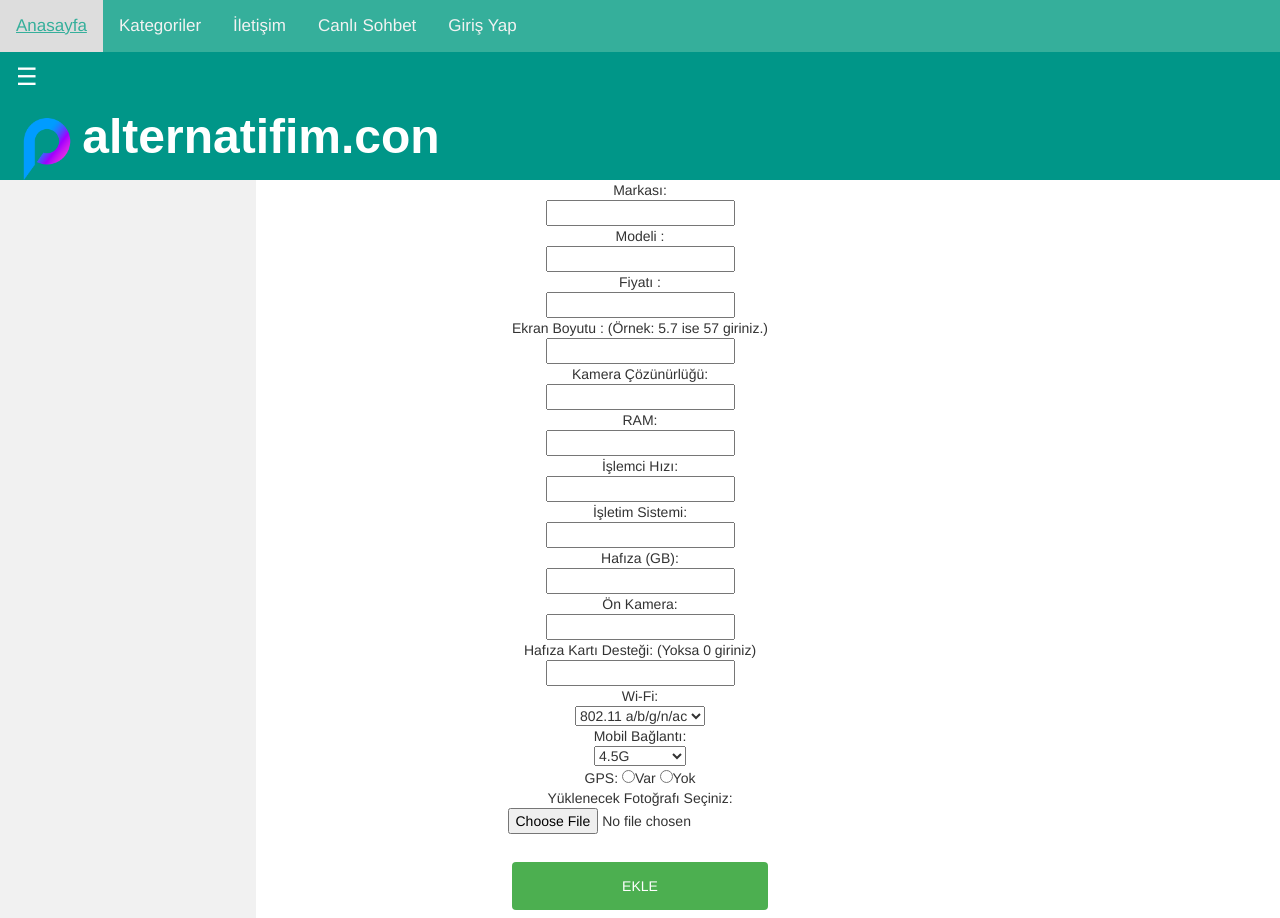
After one commit to ibrahimtosunoglu/YMU-313GrupWEB, a PHP site: page /webproje/Telefonlarekle.php in a window 1280 px wide. The commit adds this page. Run offline with PHP 8.4, Linux system fonts and the light colour scheme; data that the repository does not hold is empty; some libraries are stand-ins or nearby versions.

Commit message:
Admin Paneli ve Telefon Ekleme

```diff
--- /dev/null
+++ b/webproje/Telefonlarekle.php
@@ -0,0 +1,80 @@
+<?php
+include "baglanti.php";
+include "adminpanel.php";?>
+<style>
+
+
+    input[type=submit] {
+        width: 20%;
+        background-color: #4CAF50;
+        color: white;
+        padding: 14px 20px;
+        margin: 8px 0;
+        border: none;
+        border-radius: 4px;
+        cursor: pointer;
+    }
+
+    input[type=submit]:hover {
+        background-color: #45a049;
+    }
+
+
+
+</style>
+<html>
+<head>
+
+</head>
+<body>
+<center>
+    <form method="post" action="telefoneklemeislemi.php">
+        Markası:<br>
+        <input type="text" name="marka"><br>
+        Modeli :<br>
+        <input type="text" name="model"><br>
+        Fiyatı :<br>
+        <input type="number" name="fiyat" ><br>
+        Ekran Boyutu : (Örnek: 5.7 ise 57 giriniz.)<br>
+        <input type="number" step="0.1" name="ekran_boyutu"><br>
+        Kamera Çözünürlüğü:<br>
+        <input type="number" name="kamera_cozunurlugu"><br>
+        RAM:<br>
+        <input type="number" name="ram"><br>
+        İşlemci Hızı:<br>
+        <input type="number" step="0.01" name="islemci_hizi"><br>
+        İşletim Sistemi:<br>
+        <input type="text" name="isletim_sistemi"><br>
+        Hafıza (GB):<br>
+        <input type="number" name="hafiza"><br>
+        Ön Kamera:<br>
+        <input type="number" name="on_kamera"><br>
+        Hafıza Kartı Desteği: (Yoksa 0 giriniz)<br>
+        <input type="number" name="hafiza_destegi"><br>
+        Wi-Fi:<br>
+        <select name="wifi_hiz">
+            <option value="1">802.11 a/b/g/n/ac</option>
+            <option value="2">802.11 b/g/n</option>
+            <option value="3">802.11 a/b/g/n</option>
+            <option value="4">802.11 b/g</option>
+            <option value="5">Yok</option>
+        </select><br>
+        Mobil Bağlantı:<br>
+        <select name="mobil_hiz">
+            <option value="1">4.5G</option>
+            <option value="2">3G HSDPA</option>
+            <option value="3">3G</option>
+            <option value="4">4G</option>
+            <option value="5">2G</option>
+            <option value="6">UMTS</option>
+        </select><br>
+        GPS:
+        <input type="radio" name="gps" value="1">Var
+        <input type="radio" name="gps" value="0">Yok<br>
+        Yüklenecek Fotoğrafı Seçiniz:</br>
+        <input type="file" name="foto" id="foto"></br>
+        <input type="submit" value="EKLE" name="submit">
+    </form>
+</center>
+</body>
+</html>
--- a/webproje/adminlogin.php
+++ b/webproje/adminlogin.php
@@ -1,7 +1,7 @@
 <html>
 <body background="bgimage.jpg">
 <?php session_start();
-if($_SESSION && $_SESSION['oturum']==true){
+if($_SESSION && $_SESSION['admin']==true){
     echo"zaten oturum açık";
 echo "<div class=\"container\" style=\"background-color:#f1f1f1\">
         <button onclick=\"window.location.href='/webproje/adminlogoutislem.php'\" type=\"button\" class=\"cancelbtn\">Çıkış Yap</button>
--- a/webproje/adminloginislem.php
+++ b/webproje/adminloginislem.php
@@ -10,7 +10,7 @@ if($_POST)
     if ( $say = $query -> rowCount() ){
         if( $say > 0 ){
             session_start();
-            $_SESSION['oturum']=true;
+            $_SESSION['admin']=true;
             $_SESSION['name']=$nick;
             $_SESSION['pass']=$sifre;
 
--- a/webproje/adminlogoutislem.php
+++ b/webproje/adminlogoutislem.php
@@ -1,3 +1,3 @@
 <?php session_start();
-session_destroy();
+$_SESSION['admin']=false;
 header('Location:adminlogin.php ');?>
--- /dev/null
+++ b/webproje/adminpanel.php
@@ -0,0 +1,70 @@
+<?php include "baslik.php";
+include "baglanti.php";
+if(isset($_SESSION["admin"])&& $_SESSION["admin"]==true ) {
+    header("Location: adminlogin.php");
+}?>
+<!DOCTYPE html>
+<html>
+<title>W3.CSS</title>
+<meta name="viewport" content="width=device-width, initial-scale=1">
+<link rel="stylesheet" href="https://www.w3schools.com/w3css/4/w3.css">
+<body>
+
+<div class="w3-sidebar w3-bar-block w3-large w3-light-grey" style="width:20%">
+    <?php $query=$baglanti->query('SELECT adi FROM kategoriler');
+    foreach( $query as $row ){
+        echo "<a href=\"".$row['adi']."ekle.php\" class=\"w3-bar-item w3-button w3-padding-16\">".$row['adi']." Ekleme</a>";
+    }?>
+
+
+</div>
+
+</body>
+</html>
+
+<!DOCTYPE html>
+<html lang="en">
+<head>
+    <title>Bootstrap Example</title>
+    <meta charset="utf-8">
+    <meta name="viewport" content="width=device-width, initial-scale=1">
+    <link rel="stylesheet" href="https://maxcdn.bootstrapcdn.com/bootstrap/3.3.7/css/bootstrap.min.css">
+    <script src="https://ajax.googleapis.com/ajax/libs/jquery/3.2.1/jquery.min.js"></script>
+    <script src="https://maxcdn.bootstrapcdn.com/bootstrap/3.3.7/js/bootstrap.min.js"></script>
+    <style>
+        /* Remove the navbar's default margin-bottom and rounded borders */
+        .navbar {
+            margin-bottom: 0;
+            border-radius: 0;
+        }
+
+        /* Set height of the grid so .sidenav can be 100% (adjust as needed) */
+        .row.content {height: 450px}
+
+        /* Set gray background color and 100% height */
+        .sidenav {
+            padding-top: 20px;
+            background-color: #f1f1f1;
+            height: 100%;
+        }
+
+        /* Set black background color, white text and some padding */
+        footer {
+            background-color: #555;
+            color: white;
+            padding: 15px;
+        }
+
+        /* On small screens, set height to 'auto' for sidenav and grid */
+        @media screen and (max-width: 767px) {
+            .sidenav {
+                height: auto;
+                padding: 15px;
+            }
+            .row.content {height:auto;}
+        }
+    </style>
+</head>
+<body>
+</body>
+</html>
```
Also changed, not shown: webproje/telefoneklemeislemi.php (added, +47 -0 lines), webproje/Bilgisayarlarekle.php (added), webproje/Fotoğraf Makineleriekle.php (added), webproje/Tabletlerekle.php (added).
